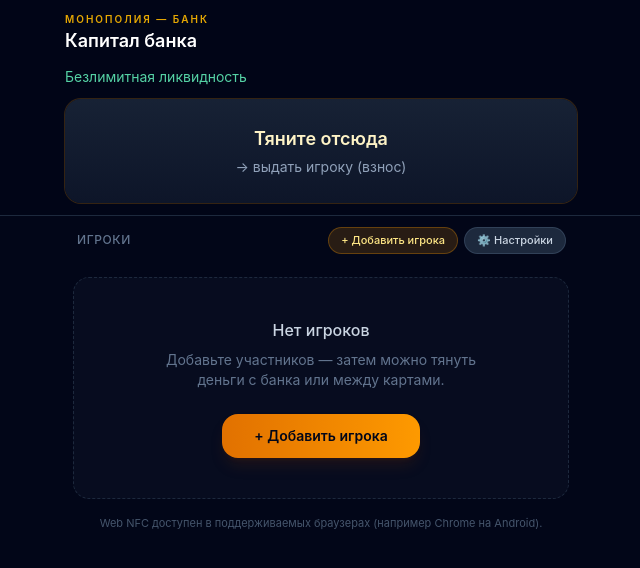
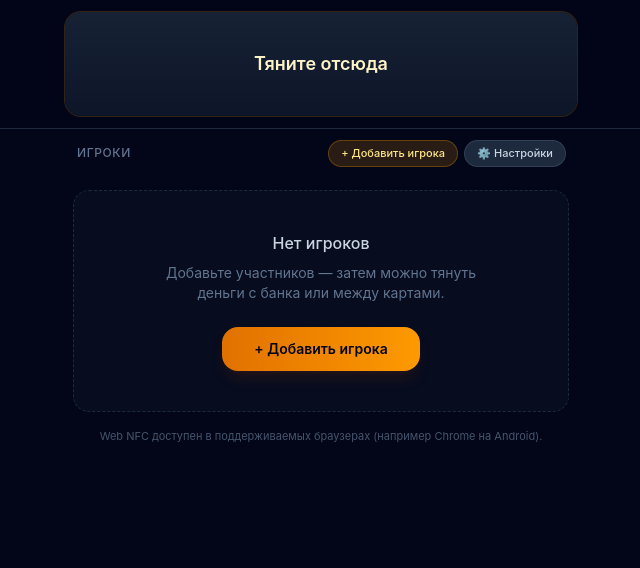
Before and after one commit to 1ShadowWarrior1/monopolly-bank, a React (Vite) app: page / in a window 1280 px wide. Shown: the top 568 px of the page, without its empty margins (319-959 px from the left). Built offline with nearby package versions, Linux system fonts and the light colour scheme.

Commit message:
feat: убрать надписи банка, подсказки, добавить цвета денег

```diff
--- a/src/components/BankHeader.jsx
+++ b/src/components/BankHeader.jsx
@@ -15,14 +15,6 @@
       } ${isDraggingBank ? 'bg-slate-900/95' : 'bg-slate-950/90'} backdrop-blur-md`}
     >
       <div className="mx-auto flex max-w-lg flex-col gap-3">
-        <div>
-          <p className="text-[10px] font-semibold uppercase tracking-[0.2em] text-amber-400/90">{t.appBadge}</p>
-          <p className="text-lg font-semibold text-white">{t.bankCapital}</p>
-        </div>
-        <p className="text-sm text-emerald-300/90">
-          {t.infiniteLiquidity}
-        </p>
-
         <div
           onPointerDown={onBankPointerDown}
           role="button"
@@ -35,7 +27,6 @@
           style={{ touchAction: 'none' }}
         >
           <span className="text-base font-semibold text-amber-100 sm:text-lg">{t.dragFromBank}</span>
-          <span className="max-w-[20rem] text-xs leading-snug text-slate-400 sm:text-sm">{t.dragFromBankHint}</span>
         </div>
       </div>
     </header>
--- a/src/components/KeypadDialog.jsx
+++ b/src/components/KeypadDialog.jsx
@@ -64,7 +64,6 @@
                 <p className="text-3xl font-semibold tabular-nums tracking-tight text-white sm:text-4xl">
                   {formatMoney(amount)}
                 </p>
-                <p className="mt-1 text-xs text-slate-500">{t.keypadAmountHint}</p>
               </div>
             </div>
 
--- a/src/components/PlayerCard.jsx
+++ b/src/components/PlayerCard.jsx
@@ -1,6 +1,12 @@
 import { motion } from 'framer-motion'
 import { formatMoney } from '../utils/money'
 import { t } from '../i18n/ru'
+
+function getBalanceColor(balance) {
+  if (balance > 750) return 'text-emerald-400'
+  if (balance < 300) return 'text-rose-400'
+  return 'text-amber-400'
+}
 
 export function PlayerCard({
   player,
@@ -9,6 +15,8 @@
   hoverInvalidHere,
   onPlayerPointerDown,
 }) {
+  const balanceColor = getBalanceColor(player.balance)
+
   return (
     <motion.article
       data-player-id={player.id}
@@ -34,10 +42,9 @@
         <p className="truncate text-center text-[11px] font-semibold uppercase tracking-wide text-amber-200/90">
           {player.name}
         </p>
-        <p className="mt-1 text-center text-sm font-semibold tabular-nums text-white sm:text-base">
+        <p className={`mt-1 text-center text-sm font-semibold tabular-nums sm:text-base ${balanceColor}`}>
           {formatMoney(player.balance)}
         </p>
-        <p className="mt-1 text-center text-[10px] text-slate-500">{t.dragPlayerHint}</p>
         {player.nfcSerial ? (
           <p className="mt-1.5 text-center text-[9px] font-medium uppercase tracking-wide text-emerald-400/90">
             {t.nfcLinkedBadge}
--- a/src/i18n/ru.js
+++ b/src/i18n/ru.js
@@ -1,6 +1,6 @@
 /** Тексты интерфейса (RU) */
 export const t = {
-  appBadge: 'Монополия — банк',
+  appBadge: 'Монополия — банк by 1ShadowWarrior1',
   bankCapital: 'Капитал банка',
   infiniteLiquidity: 'Безлимитная ликвидность',
   dragFromBank: 'Тяните отсюда',
--- a/src/utils/money.js
+++ b/src/utils/money.js
@@ -2,7 +2,7 @@
 export function formatMoney(amount) {
   const neg = amount < 0
   const v = Math.abs(Math.trunc(amount))
-  const s = new Intl.NumberFormat('ru-RU', { maximumFractionDigits: 0 }).format(v)
+  const s = v.toString()
   return neg ? `−$${s}` : `$${s}`
 }
 
--- a/vite.config.js
+++ b/vite.config.js
@@ -32,7 +32,7 @@
       registerType: 'autoUpdate',
       includeAssets: ['favicon.svg', 'icon-192.svg'],
       manifest: {
-        name: 'Банк Монополии',
+        name: 'Банк Монополии by 1ShadowWarrior1',
         short_name: 'Монобанк',
         description: 'Банк Монополии — жесты, NFC, переводы',
         theme_color: '#0f172a',
```
